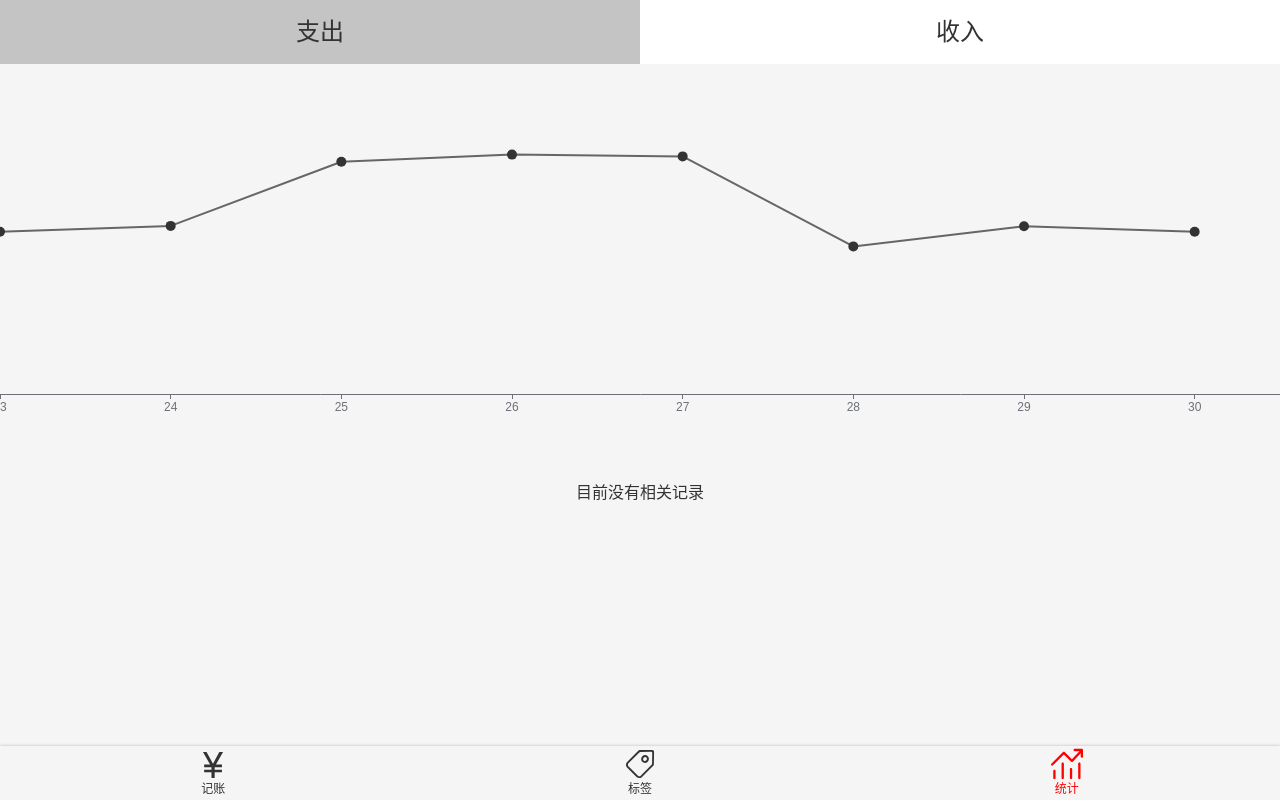
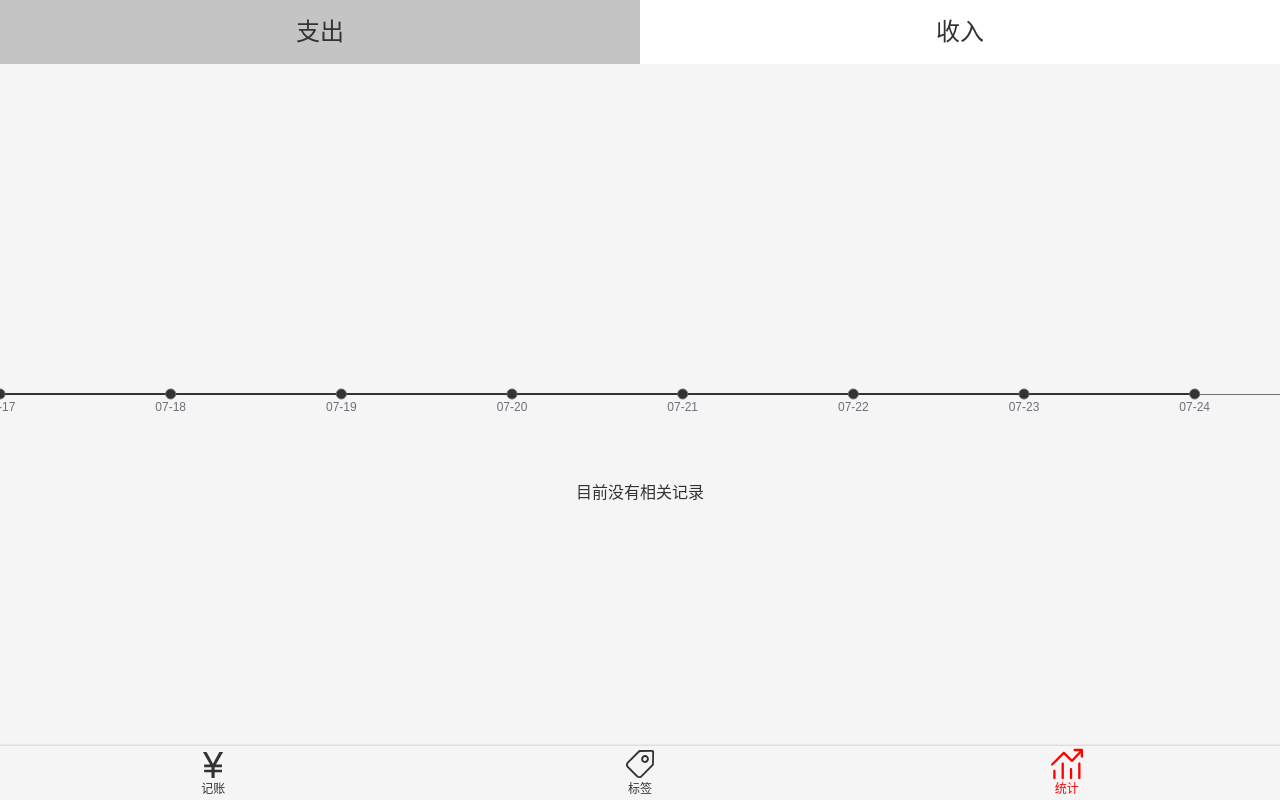
Before and after one commit to XZX-blue/more-money, a Vue app: page /#/statistics in a window 1280 px wide. Built offline with nearby package versions, Linux system fonts and the light colour scheme.

Commit message:
封装chart组件，完善细节样式

```diff
--- a/package.json
+++ b/package.json
@@ -13,6 +13,7 @@
     "core-js": "3.15.2",
     "dayjs": "^1.10.6",
     "echarts": "^5.1.2",
+    "lodash": "^4.17.21",
     "register-service-worker": "1.7.2",
     "vue": "2.6.14",
     "vue-class-component": "7.2.6",
@@ -22,6 +23,7 @@
   },
   "devDependencies": {
     "@types/jest": "24.0.25",
+    "@types/lodash": "^4.14.172",
     "@typescript-eslint/eslint-plugin": "4.28.4",
     "@typescript-eslint/parser": "4.28.4",
     "@vue/cli-plugin-babel": "4.5.13",
--- a/src/components/Chart.vue
+++ b/src/components/Chart.vue
@@ -3,16 +3,22 @@
 </template>
 
 <script lang="ts">
-import {Component, Prop, Vue} from "vue-property-decorator";
-import * as echarts from 'echarts'
+import {Component, Prop, Vue, Watch} from "vue-property-decorator";
+import * as echarts from 'echarts';
+
 
 @Component
 export default class Chart extends Vue{
   @Prop() options:any;
+  chart?:any;
   mounted(){
-  const chart= echarts.init(this.$refs.wrapper);
-    chart.setOption(this.options);
+    this.chart= echarts.init(this.$refs.wrapper as HTMLDivElement);
+    this.chart.setOption(this.options);
     }
+  @Watch('options')
+  onOptionsChange(newValue:any){
+    this.chart!.setOption(newValue)
+   }
   }
 </script>
 
--- a/src/components/money/Tags.vue
+++ b/src/components/money/Tags.vue
@@ -34,14 +34,14 @@ export default class Tags extends Vue {
   }
 
   toggle(tag: string) {
+   // if(this.selectedTags.length>=1){ return window.alert('一次只能选择一个标签')}
     const index = this.selectedTags.indexOf(tag);
     if (index >= 0) {
       this.selectedTags.splice(index, 1);
     } else {
       this.selectedTags.push(tag);
     }
-    console.log(this.selectedTags);
-    this.$emit("update:value", this.selectedTags);
+       this.$emit("update:value", this.selectedTags);
   }
 
   create() {
--- a/src/custom.d.ts
+++ b/src/custom.d.ts
@@ -6,7 +6,7 @@ type RootState = {
     currentTag?: Tag
 }
 type RecordItem = {
-    tags: string[]
+    tags: string[];
     notes: string
     type: string
     amount: number
--- a/src/store/index.ts
+++ b/src/store/index.ts
@@ -48,8 +48,8 @@ const store = new Vuex.Store({
       } else {
         window.alert('删除失败');
       }
+    },
 
-    },
     fetchRecords(state) {
       state.recordList = JSON.parse(window.localStorage.getItem('recordList') || '[]') as RecordItem[];
     },
--- a/src/views/Money.vue
+++ b/src/views/Money.vue
@@ -1,6 +1,5 @@
 <template>
   <Layout class-prefix="layout">
-    {{record}}
     <NumberPad :value.sync="record.amount" @submit="saveRecord"></NumberPad>
     <Tabs :data-source="recordTypeList" :value.sync="record.type"></Tabs>
     <div class="notes">
@@ -29,7 +28,8 @@ import Vue from "vue";
 import {Component} from "vue-property-decorator";
 import Tabs from "@/components/Tabs.vue";
 import recordTypeList from "@/constants/recordTypeList";
-
+import dayjs from "dayjs";
+import _ from 'lodash';
 
 @Component({
   components: {Tabs, Tags,  FormItem,  NumberPad},
@@ -48,10 +48,11 @@ export default class Money extends Vue {
     notes: "",
     type: "-",
     amount: 0,
-    createdAt: new Date().toISOString(),
+    createdAt: dayjs(new Date()).format('YYYY-MM-DD'),
   };
   created(){
     this.$store.commit("fetchRecords")
+    console.log(this.recordList[0]);
   }
   // onupdateNotes(value: string) {
   //   this.record.notes = value;
--- a/src/views/Statistics.vue
+++ b/src/views/Statistics.vue
@@ -3,7 +3,7 @@
     <Layout>
       <Tabs class-prefix="type" :data-source="typeList" :value.sync="type "></Tabs>
       <div class="chart-wrapper" ref="chartWrapper">
-        <Chart class="chart" :options="x"></Chart>
+        <Chart class="chart" :options="chartOptions"></Chart>
       </div>
         <ol v-if="groupedList.length>0">
           <li v-for="(group,index) in groupedList" :key="index">
@@ -48,7 +48,9 @@ import Tabs from "@/components/Tabs.vue";
 import recordTypeList from "@/constants/recordTypeList";
 import dayjs from "dayjs";
 import clone from "@/lib/clone";
-import Chart from "@/components/Chart"
+import Chart from "@/components/Chart.vue"
+import _ from 'lodash'
+import day from 'dayjs'
 
 @Component({
   components: {Tabs,Chart}
@@ -58,8 +60,29 @@ export default class Statistics extends Vue {
     // eslint-disable-next-line no-undef
     return (this.$store.state as RootState).recordList;
   }
+  get keyValueList (){
+    const today = new Date();
+    const array =[]
+    for(let i=0;i<=29; i++){
+      const dateString = day(today).subtract(i ,'day').format('YYYY-MM-DD')
+      const found = _.find(this.groupedList,{title:dateString})
+      array.push({key:dateString,value: found ? found.total:0})
+    }
+    array.sort((a,b)=>{
+      if(a.key>b.key){
+        return 1;
+      }else if(a.key===b.key){
+        return 0;
+      }else{
+        return -1;
+      }
+    })
+    return array;
+  }
 
-  get x(){
+  get chartOptions(){
+    const keys = this.keyValueList.map(item=>item.key);
+    const values= this.keyValueList.map(item=>item.value);
     return {
       tooltip:{
         show: true,
@@ -73,13 +96,15 @@ export default class Statistics extends Vue {
       },
       xAxis: {
         type: 'category',
-        data: ['1', '2', '3', '4', '5', '6', '7', '8', '9', '10',
-          '11', '12', '13', '14', '15', '16', '17', '18', '19', '20',
-          '21', '22', '23', '24', '25', '26', '27', '28', '29', '30',],
+        data: keys,
         axisTick: {
           alignWithLabel: true ,
         },
-
+        axisLabel:{
+          formatter:function (value:string) {
+            return value.substr(5);
+          }
+        }
       },
       yAxis: {
         type: 'value',
@@ -87,17 +112,14 @@ export default class Statistics extends Vue {
       },
       series: [{
         symbol:'circle',
-        data: [820, 932, 901, 934, 1290, 1330, 1320,820, 932, 901,
-          820, 932, 901, 934, 1290, 1330, 1320,820, 932, 901,
-          820, 932, 901, 934, 1290, 1330, 1320,820, 932, 901],
+        data: values,
         type: 'line',
         symbolSize: 10,
         itemStyle:{
-          color: '#333'
+          color: '#333',
+          borderColor: '#666',
+          borderWidth:1
         },
-        lineStyle:{
-          color: "#666"
-        }
       }]
     };
   }
@@ -155,8 +177,10 @@ export default class Statistics extends Vue {
   }
 
   mounted(){
-    (this.$refs.chartWrapper as HTMLDivElement).scrollLeft = 9999
+    const div = (this.$refs.chartWrapper as HTMLDivElement);
+    div.scrollLeft = div.scrollWidth
   }
+
 
   type = "-";
    typeList = recordTypeList;
```
Also changed, not shown: 1 other file (tests, documents, lock files or other folders).
